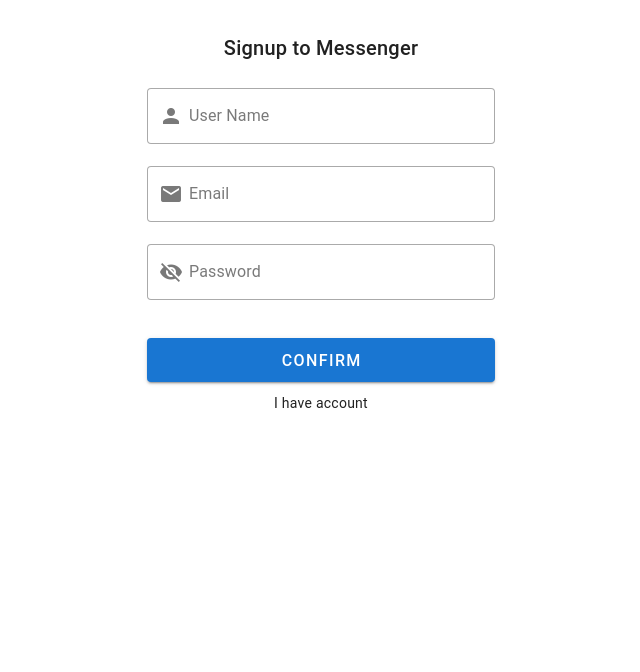
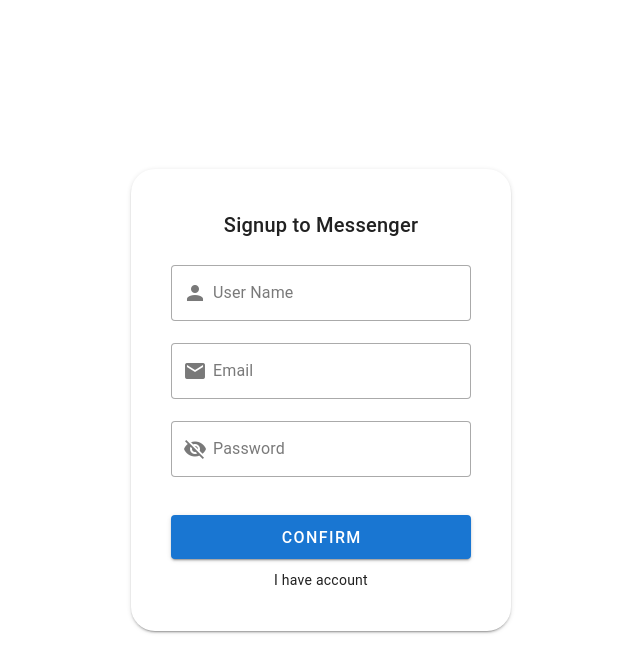
Before and after one commit to gafurof/messanger-test-vue-project, a Vue app: page /signup in a window 1280 px wide. Shown: the top 672 px of the page, without its empty margins (319-959 px from the left). Built offline with nearby package versions, Linux system fonts and the light colour scheme; no server answers; a small style sheet from the web is missing.

Commit message:
change login input page

```diff
--- a/src/App.vue
+++ b/src/App.vue
@@ -1,10 +1,6 @@
 <template>
   <v-app>
-    <v-card elevation="0">
-      <v-layout>
-        <router-view></router-view>
-      </v-layout>
-    </v-card>
+    <router-view></router-view>
   </v-app>
 </template>
 
--- a/src/components/UserChat.vue
+++ b/src/components/UserChat.vue
@@ -17,13 +17,14 @@
         </div>
       </v-sheet>
 
-      <v-sheet class="pa-3 d-flex align-center ga-3">
+      <v-sheet class="pa-3 d-flex align-center gap-3" elevation="0" style="background-color: transparent;">
         <v-text-field v-model="newMessage" placeholder="Xabar yozing..." variant="solo" rounded="lg" hide-details
-          @keyup.enter="sendMessage" />
+          class="flex-grow-1" style="background-color: rgba(255,255,255,0.1);" @keyup.enter="sendMessage" />
         <v-fade-transition>
-          <v-btn v-if="newMessage.length > 0" icon="mdi-send" size="large" color="primary" @click="sendMessage" />
+          <v-btn v-if="newMessage.length > 0" icon="mdi-send" color="primary" @click="sendMessage" />
         </v-fade-transition>
       </v-sheet>
+
     </v-sheet>
   </div>
 
@@ -92,12 +93,14 @@
 }
 
 .mobile {
-  max-width: 40%
+  max-width: 40%;
+  word-wrap: break-word;
+  white-space: pre-wrap;
 }
 
 @media screen and (max-width: 600px) {
   .mobile {
-    max-width: 75%
+    max-width: 75%;
   }
 }
 </style>
--- a/src/pages/PageLogin.vue
+++ b/src/pages/PageLogin.vue
@@ -1,17 +1,44 @@
 <template>
   <v-container class="fill-height d-flex align-center justify-center h-100 w-100">
-    <v-card width="380" elevation="0">
+    <v-card width="380" elevation="2" class="pa-6 rounded-xl">
       <v-card-text>
         <div class="text-h6 text-center mb-6">Login to Messenger</div>
 
-        <v-text-field v-model="email" label="Email" prepend-inner-icon="mdi-email" variant="outlined" />
-        <v-text-field v-model="password" :type="showPassword ? 'text' : 'password'" label="Password"
-          :prepend-inner-icon="showPassword ? 'mdi-eye' : 'mdi-eye-off'"
-          @click:prepend-inner="showPassword = !showPassword" variant="outlined" />
+        <v-form ref="form" @submit.prevent="login">
+          <v-text-field
+            v-model="email"
+            label="Email"
+            prepend-inner-icon="mdi-email"
+            variant="outlined"
+            :rules="[rules.required, rules.email]"
+          />
 
-        <v-btn block color="primary" size="large" class="mt-4" @click="login">Confirm</v-btn>
+          <v-text-field
+            v-model="password"
+            :type="showPassword ? 'text' : 'password'"
+            label="Password"
+            :prepend-inner-icon="showPassword ? 'mdi-eye' : 'mdi-eye-off'"
+            @click:prepend-inner="showPassword = !showPassword"
+            variant="outlined"
+            :rules="[rules.required, rules.min6]"
+          />
 
-        <div class="text-center mt-3 cursor-pointer" @click="toSignup">Create account</div>
+          <v-btn
+            block
+            color="primary"
+            size="large"
+            class="mt-4"
+            :loading="loading"
+            :disabled="loading"
+            type="submit"
+          >
+            <span v-if="!loading">Confirm</span>
+          </v-btn>
+        </v-form>
+
+        <div class="text-center mt-3 cursor-pointer text-blue-600" @click="toSignup">
+          Create account
+        </div>
       </v-card-text>
     </v-card>
   </v-container>
@@ -27,23 +54,31 @@
 
 const email = ref('')
 const password = ref('')
-const userName = ref('')
 const showPassword = ref(false)
+const loading = ref(false)
+const form = ref(null)
+
+// Validation rules
+const rules = {
+  required: (v) => !!v || 'Field is required',
+  email: (v) => /.+@.+\..+/.test(v) || 'Email must be valid',
+  min6: (v) => (v && v.length >= 6) || 'Password min 6 characters'
+}
 
 function toSignup() {
   router.push('/signup')
 }
 
 const login = async () => {
+  if (!form.value.validate()) return
+  loading.value = true
   try {
     await store.login(email.value, password.value)
     router.push('/')
-    const user = {
-      email: email.value,
-      password: password.value
-    }
   } catch (e) {
     alert(e.message)
+  } finally {
+    loading.value = false
   }
 }
 </script>
--- a/src/pages/PageSignup.vue
+++ b/src/pages/PageSignup.vue
@@ -1,18 +1,50 @@
 <template>
   <v-container class="fill-height d-flex align-center justify-center">
-    <v-card width="380" elevation="0">
+    <v-card width="380" elevation="2" class="pa-6 rounded-xl">
       <v-card-text>
         <div class="text-h6 text-center mb-6">Signup to Messenger</div>
 
-        <v-text-field v-model="userName" label="User Name" prepend-inner-icon="mdi-account" variant="outlined" />
-        <v-text-field v-model="email" label="Email" prepend-inner-icon="mdi-email" variant="outlined" />
-        <v-text-field v-model="password" :type="showPassword ? 'text' : 'password'" label="Password"
-          :prepend-inner-icon="showPassword ? 'mdi-eye' : 'mdi-eye-off'"
-          @click:prepend-inner="showPassword = !showPassword" variant="outlined" />
+        <v-form ref="form" @submit.prevent="signup">
+          <v-text-field
+            v-model="userName"
+            label="User Name"
+            prepend-inner-icon="mdi-account"
+            variant="outlined"
+            :rules="[rules.required]"
+          />
+          <v-text-field
+            v-model="email"
+            label="Email"
+            prepend-inner-icon="mdi-email"
+            variant="outlined"
+            :rules="[rules.required, rules.email]"
+          />
+          <v-text-field
+            v-model="password"
+            :type="showPassword ? 'text' : 'password'"
+            label="Password"
+            :prepend-inner-icon="showPassword ? 'mdi-eye' : 'mdi-eye-off'"
+            @click:prepend-inner="showPassword = !showPassword"
+            variant="outlined"
+            :rules="[rules.required, rules.min6]"
+          />
 
-        <v-btn block color="primary" size="large" class="mt-4" @click="signup">Confirm</v-btn>
+          <v-btn
+            block
+            color="primary"
+            size="large"
+            class="mt-4"
+            :loading="loading"
+            :disabled="loading"
+            type="submit"
+          >
+            <span v-if="!loading">Confirm</span>
+          </v-btn>
+        </v-form>
 
-        <div class="text-center mt-3 cursor-pointer" @click="toLogin">I have account</div>
+        <div class="text-center mt-3 cursor-pointer text-blue-600" @click="toLogin">
+          I have account
+        </div>
       </v-card-text>
     </v-card>
   </v-container>
@@ -30,27 +62,29 @@
 const password = ref('')
 const userName = ref('')
 const showPassword = ref(false)
+const loading = ref(false)
+const form = ref(null)
+
+const rules = {
+  required: (v) => !!v || 'Field is required',
+  email: (v) => /.+@.+\..+/.test(v) || 'Email must be valid',
+  min6: (v) => (v && v.length >= 6) || 'Password min 6 characters'
+}
 
 function toLogin() {
   router.push('/login')
 }
 
 const signup = async () => {
-  if (!email.value || !password.value) {
-    alert('Email and passwordni notFound!')
-    return
-  }
-
-  if (password.value.length < 6) {
-    alert('Password min 6 length!')
-    return
-  }
-
+  if (!form.value.validate()) return
+  loading.value = true
   try {
     await store.signup(email.value, password.value, userName.value)
     router.push('/')
   } catch (e) {
     alert(e.message)
+  } finally {
+    loading.value = false
   }
 }
 </script>
```
